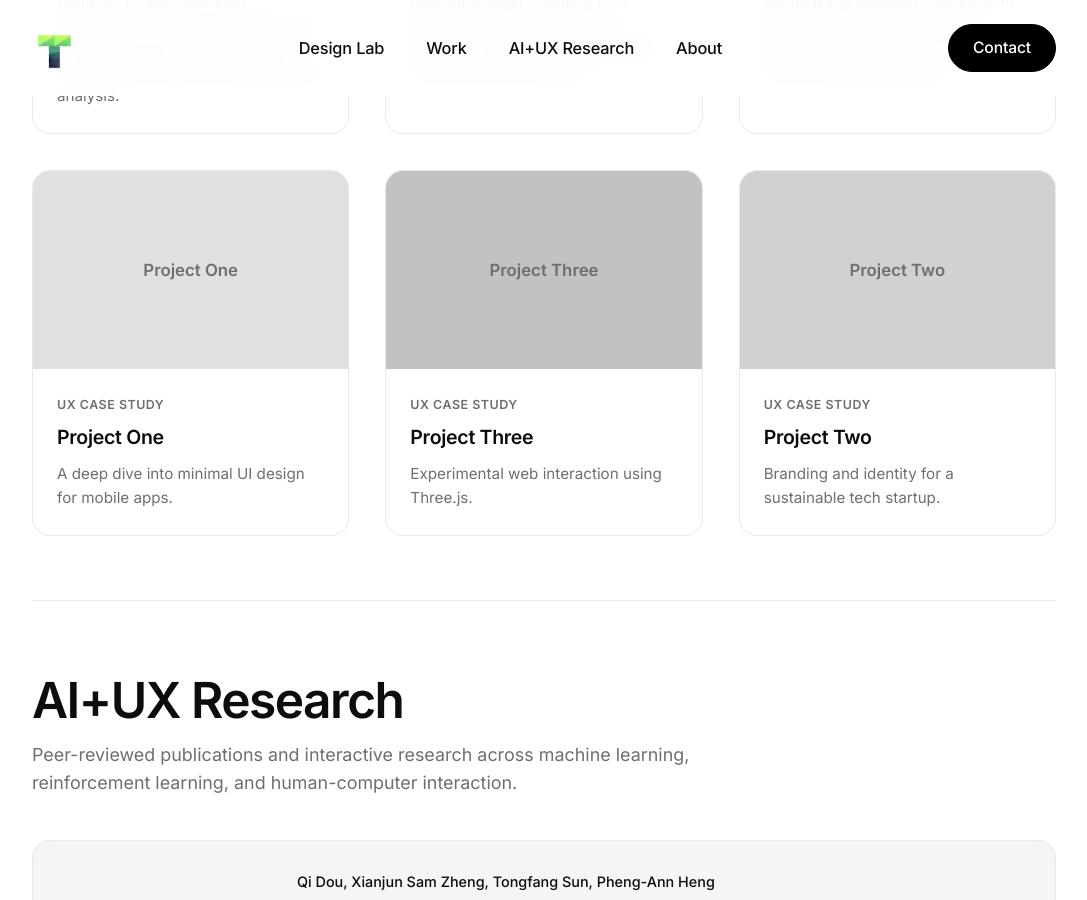
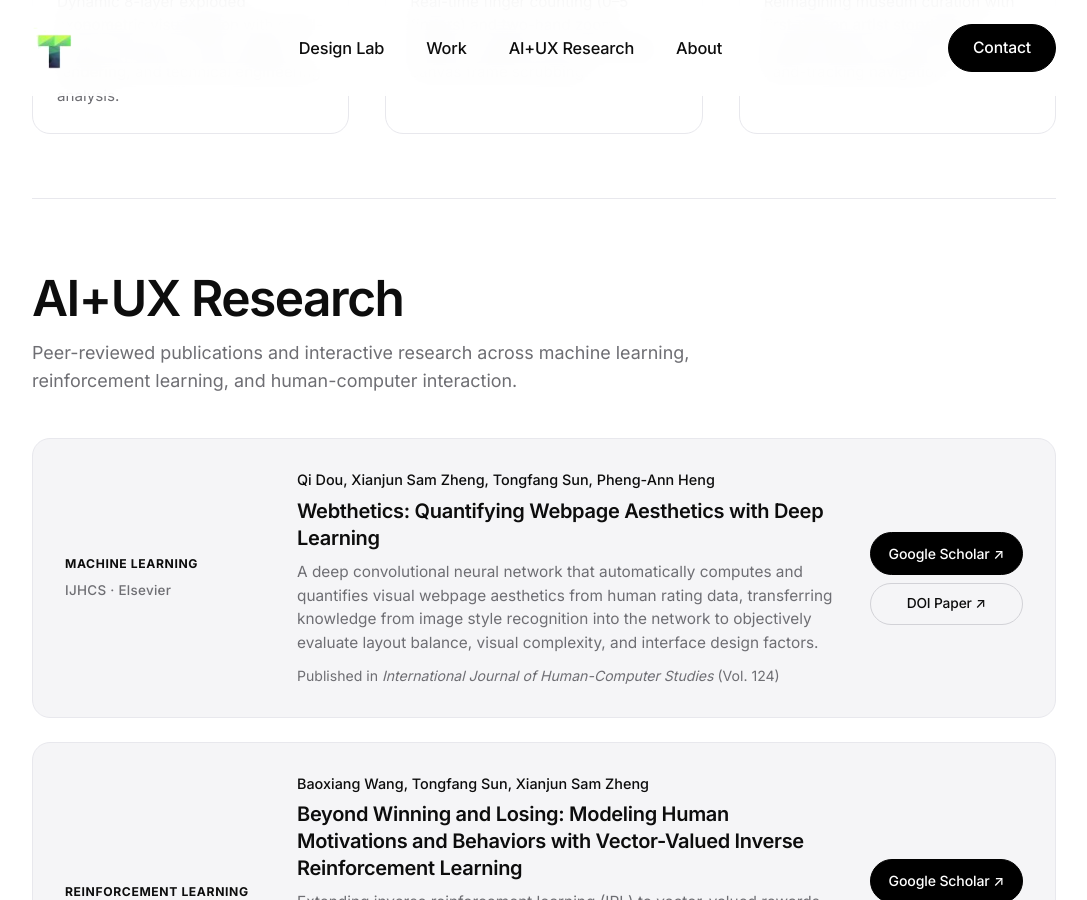
Before and after one commit to tongfangsun-collab/tongfangsun-collab.github.io, a Jekyll site: the page built from index.html, in a window 1280 px wide and 900 px high, scrolled down 3999 px. Shown: the whole window, without its empty margins (96-1183 px from the left). Built offline with Jekyll 4.4.1, drawn with Linux system fonts in a browser that asks for light colours.

Commit message:
Remove Project One, Project Two, and Project Three placeholders from homepage

```diff
--- a/index.html
+++ b/index.html
@@ -221,21 +221,6 @@ title: Portfolio — UX & AI Interaction Designer
         <p>Reimagining museum curation with first-person artist storytelling, pigment filtering, and touchless hand-tracking navigation.</p>
       </div>
     </a>
-
-    {% for project in site.projects %}
-      {% unless project.url contains 'influcio' or project.url contains 'architecture-3d-motion' or project.url contains 'ubi' or project.url contains 'airbnb' %}
-      <a href="{{ project.url | relative_url }}" class="framer-work-card">
-        <div class="work-card-thumb" style="background-color: {{ project.color | default: '#f4f4f5' }};">
-          <div class="work-thumb-placeholder">{{ project.title }}</div>
-        </div>
-        <div class="work-card-body">
-          <span class="work-card-tag">UX Case Study</span>
-          <h3>{{ project.title }}</h3>
-          <p>{{ project.excerpt }}</p>
-        </div>
-      </a>
-      {% endunless %}
-    {% endfor %}
   </div>
 </section>
 
```
